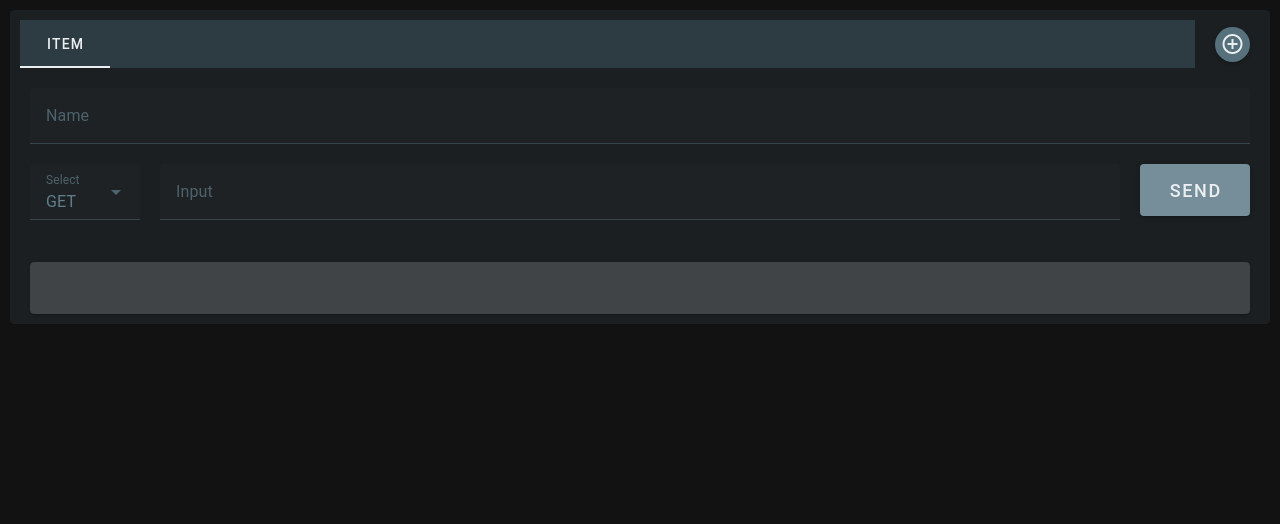
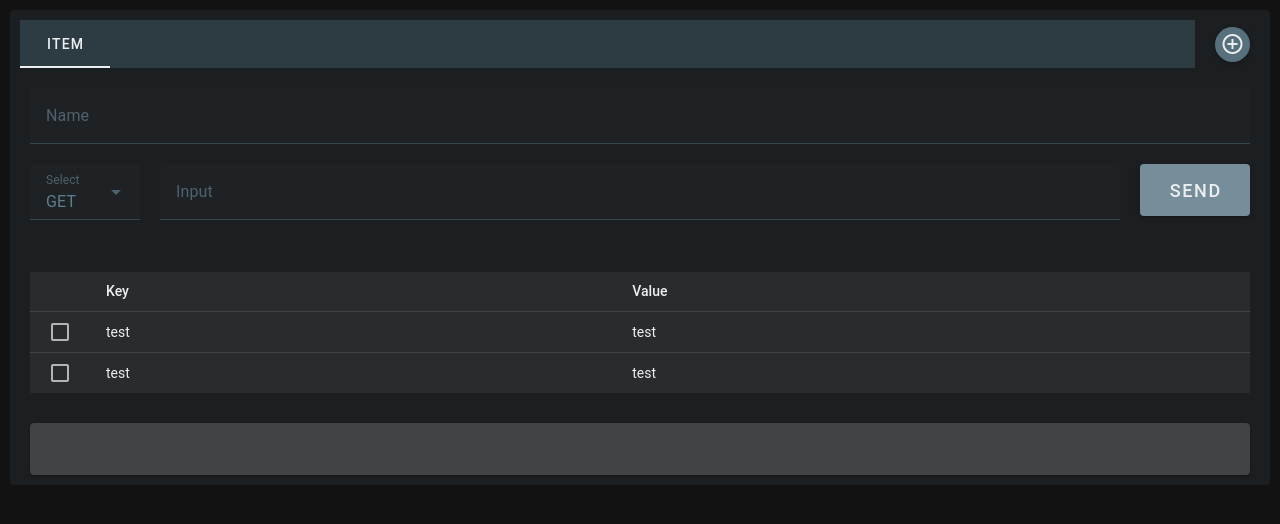
Before and after one commit to MadMac/api-tester, a Vue app: page / in a window 1280 px wide. Shown: the top 524 px of the page. Built offline with nearby package versions, Linux system fonts and the light colour scheme.

Commit message:
Some init params table stuff

```diff
--- a/src/App.vue
+++ b/src/App.vue
@@ -94,6 +94,29 @@ const send_get_request = () => {
             SEND
           </v-btn>
         </div>
+        <div class="flex-row-grow">
+          <v-table density="compact">
+            <thead>
+              <tr>
+                <th></th>
+                <th>Key</th>
+                <th>Value</th>
+              </tr>
+            </thead>
+            <tbody>
+              <tr>
+                <td width="60"><v-checkbox density="compact" hide-details="true"></v-checkbox></td>
+                <td>test</td>
+                <td>test</td>
+              </tr>
+              <tr>
+                <td width="60"><v-checkbox density="compact" hide-details="true"></v-checkbox></td>
+                <td>test</td>
+                <td>test</td>
+              </tr>
+            </tbody>
+          </v-table>
+        </div>
         <div class="result-container">
           <v-card class="result-card">
             <v-card-subtitle>
@@ -145,6 +168,11 @@ const send_get_request = () => {
   flex-grow: 0;
 }
 
+.flex-row-grow {
+  flex-grow: 1;
+  margin: 20px;
+}
+
 .button-col,
 .select-col {
   flex-grow: 0;
```
